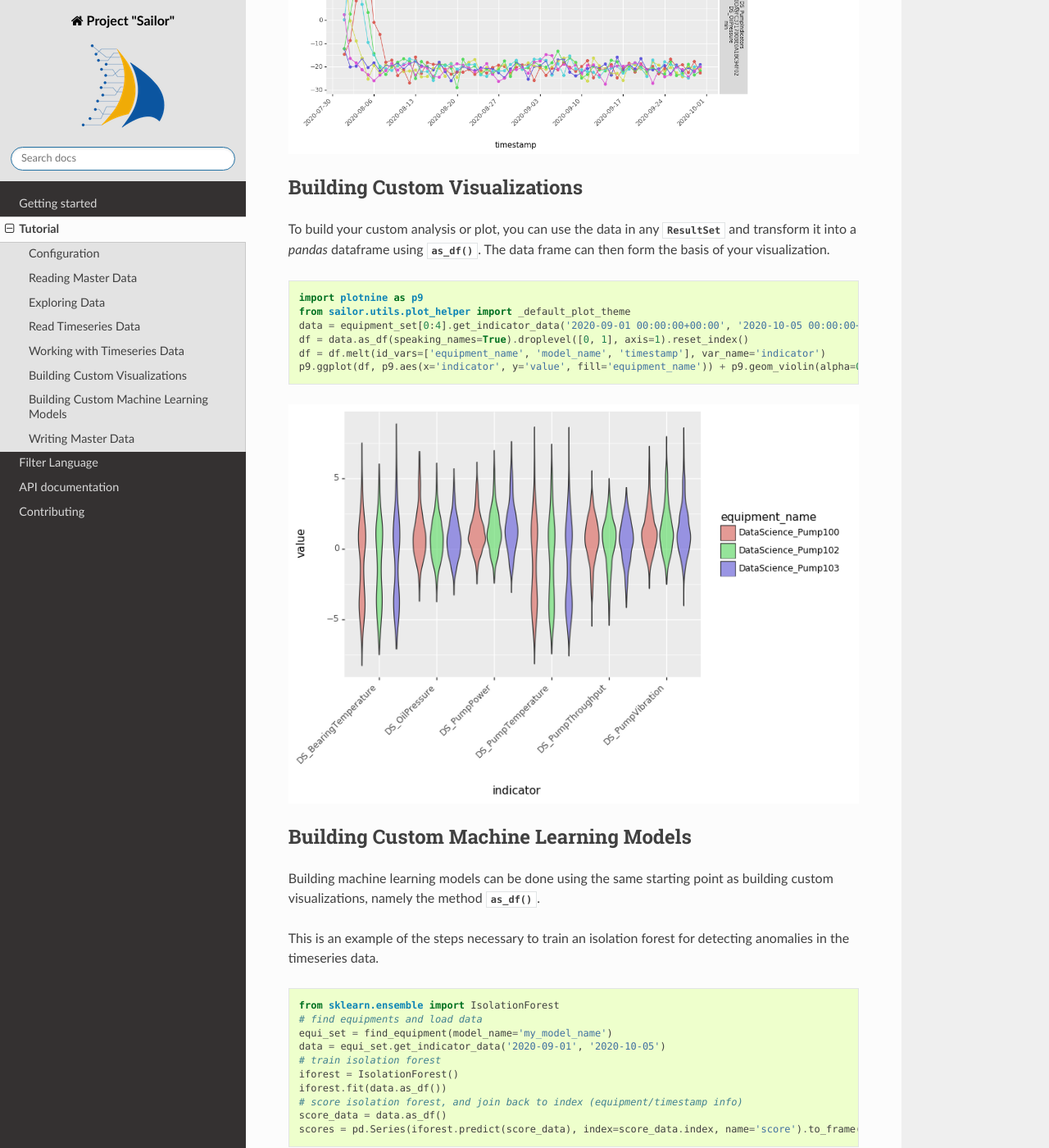
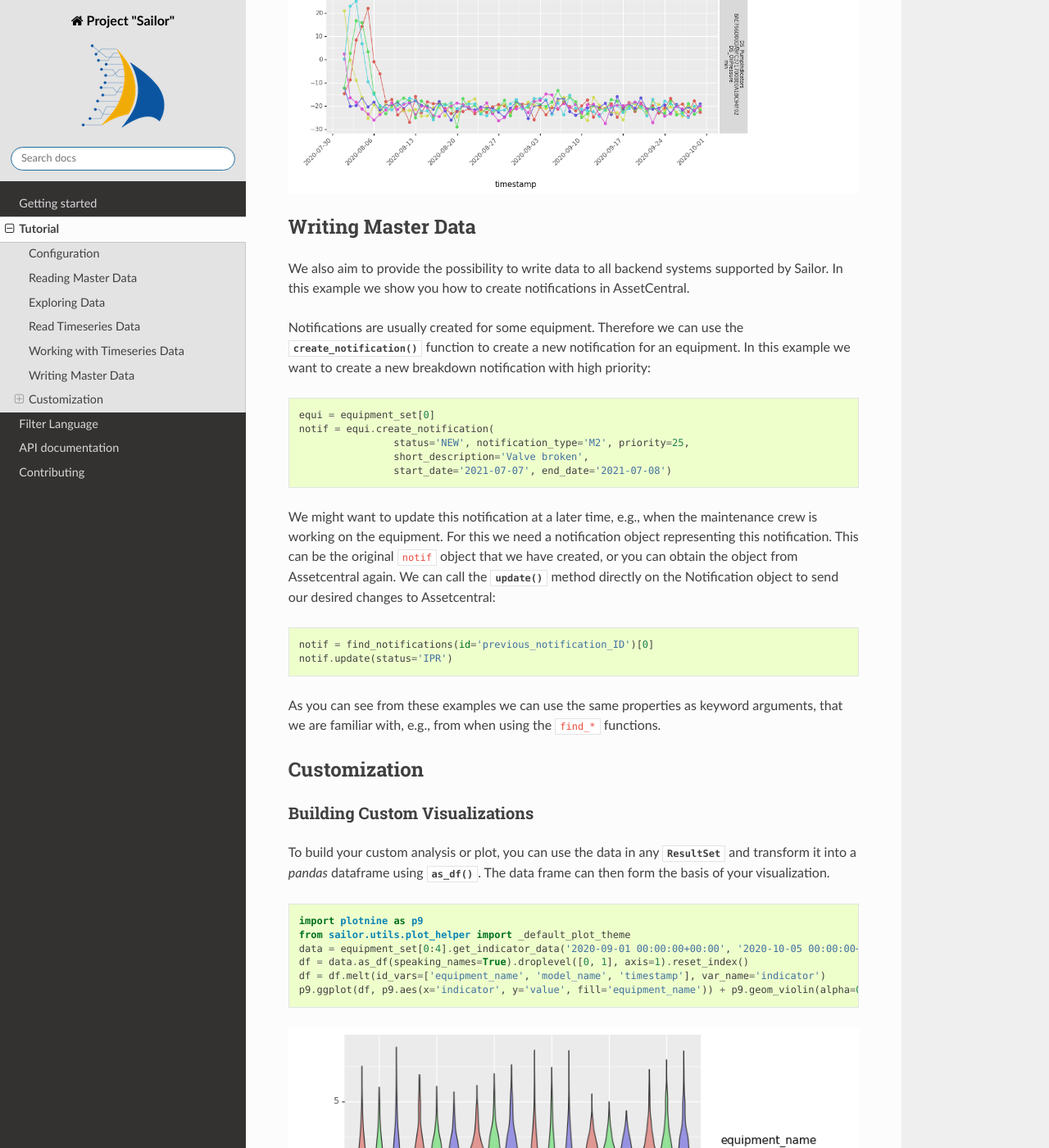
Before and after one commit to SAP/project-sailor, a Sphinx documentation site: the page built from docs/tutorial.rst, in a window 1280 px wide and 1400 px high, scrolled down 8813 px. Shown: the whole window at 82% size. Built offline with Sphinx 7.4.7 and the Read the Docs theme 2.0.0, drawn with Linux system fonts in a browser that asks for light colours; some of the changed text lies outside the part shown.

Commit message:
Part 3: write master data

```diff
--- a/docs/tutorial.rst
+++ b/docs/tutorial.rst
@@ -11,6 +11,8 @@ in your SAP backends. In particular, you will learn how to:
 - :ref:`Read master data from AssetCentral<how_to_read_master_data>`
 - :ref:`Explore and visualize master data <how_to_explore_data>`
 - :ref:`Read timeseries data from SAP IoT <how_to_read_timeseries>`
+- :ref:`Use the TimeseriesDataset <how_to_work_with_data>`
+- :ref:`Create and update master data <how_to_write_master_data>`
 - :ref:`Build custom plots on the extracted data <how_to_custom_plot>`
 - :ref:`Build a machine learning model on the extracted data <how_to_model>`
 
@@ -210,6 +212,8 @@ If here the indicator set is left blank, then all indicators returned by :meth:`
     data = equipment_set.get_indicator_data('2020-10-01 00:00:00+00:00', '2021-01-01 00:00:00+00:00')
 
 
+.. _how_to_work_with_data:
+
 Working with Timeseries Data
 ============================
 Timeseries data is always returned as a :class:`~sailor.sap_iot.wrappers.TimeseriesDataset`.
@@ -239,11 +243,43 @@ Finally, you might be interested in plotting the resulting dataset::
 .. image:: _static/data_plot.png
 
 
+.. _how_to_write_master_data:
 
+Writing Master Data
+===================
+We also aim to provide the possibility to write data to all backend systems supported by Sailor.
+In this example we show you how to create notifications in AssetCentral.
+
+Notifications are usually created for some equipment.
+Therefore we can use the :meth:`~sailor.assetcentral.equipment.Equipment.create_notification` function
+to create a new notification for an equipment. In this example we want to create a new breakdown notification
+with high priority::
+
+    equi = equipment_set[0]
+    notif = equi.create_notification(
+                    status='NEW', notification_type='M2', priority=25,
+                    short_description='Valve broken',
+                    start_date='2021-07-07', end_date='2021-07-08')
+
+We might want to update this notification at a later time, e.g., when the maintenance crew is working on the equipment.
+For this we need a notification object representing this notification. This can be the original ``notif`` object that
+we have created, or you can obtain the object from Assetcentral again.
+We can call the :meth:`~sailor.assetcentral.notification.Notification.update` method directly on the
+Notification object to send our desired changes to Assetcentral::
+
+    notif = find_notifications(id='previous_notification_ID')[0]
+    notif.update(status='IPR')
+
+As you can see from these examples we can use the same properties as keyword arguments, that we are familiar with,
+e.g., from when using the ``find_*`` functions.
+
+
+Customization
+=============
 .. _how_to_custom_plot:
 
 Building Custom Visualizations
-==============================
+------------------------------
 
 To build your custom analysis or plot, you can use the data in any :class:`~sailor.assetcentral.utils.ResultSet` and transform
 it into a `pandas` dataframe using :meth:`~sailor.assetcentral.utils.ResultSet.as_df()`. The data frame can then form the
@@ -264,7 +300,7 @@ basis of your visualization.
 .. _how_to_model:
 
 Building Custom Machine Learning Models
-=======================================
+---------------------------------------
 
 Building machine learning models can be done using the same starting point as building custom visualizations, namely the method
 :meth:`~sailor.assetcentral.utils.ResultSet.as_df()`.
```
Also changed, not shown: other parts of docs/tutorial.rst (+0 -5 lines).
